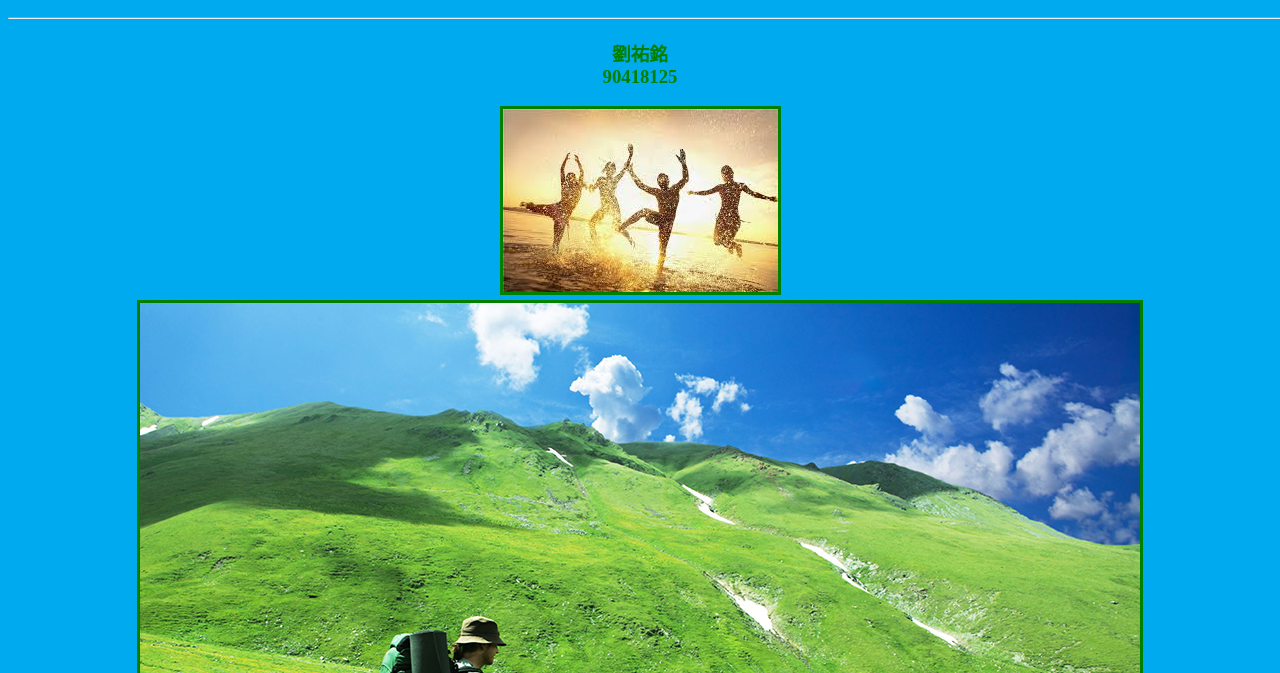
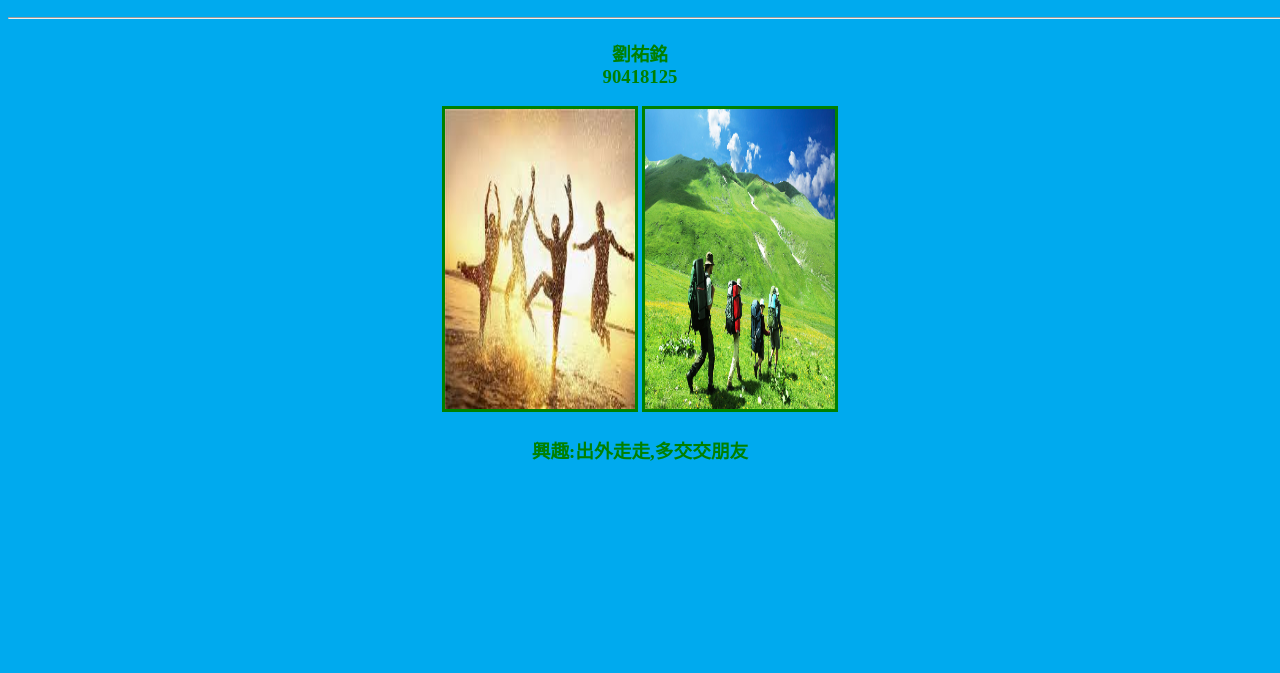
Before and after one commit to Handsome25/k90418125, a plain HTML site: page index.html in a window 1280 px wide. Shown: the part 127-800 px from the top of the page. Drawn offline with Linux system fonts and the light colour scheme.

Commit message:
Update index.html

```diff
--- a/index.html
+++ b/index.html
@@ -18,8 +18,8 @@
 <hr width="10000">
     <h3>劉祐銘</br>
       90418125<h3>
-        <img src="aadd.jpg" alt=""border="3">
-        <img src="aacc.jpg" alt=""border="3"><br />
+        <img src="aadd.jpg" alt=""border="3" height="300" width=190>
+        <img src="aacc.jpg" alt=""border="3" height="300" width=190><br />
     <h3>興趣:出外走走,多交交朋友<h3>
   </body>
 </html>
```
